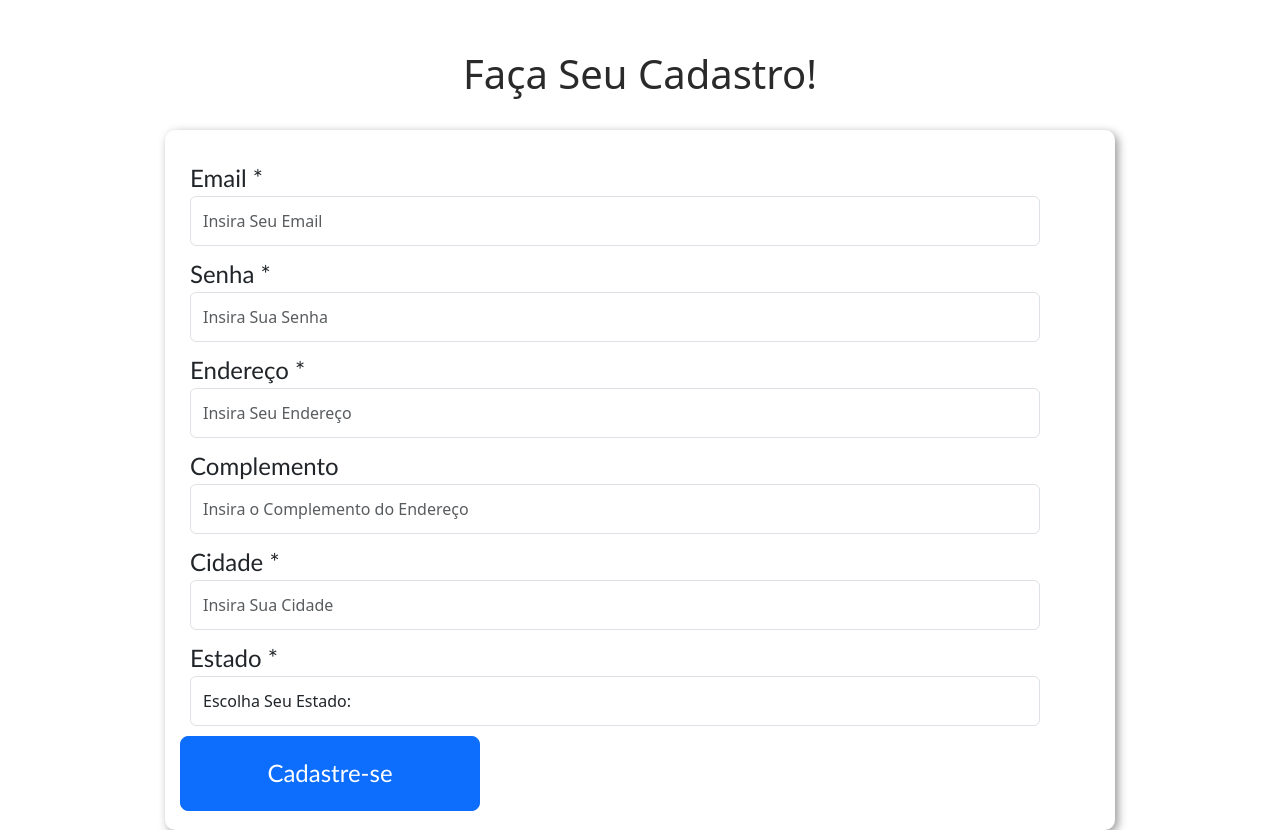
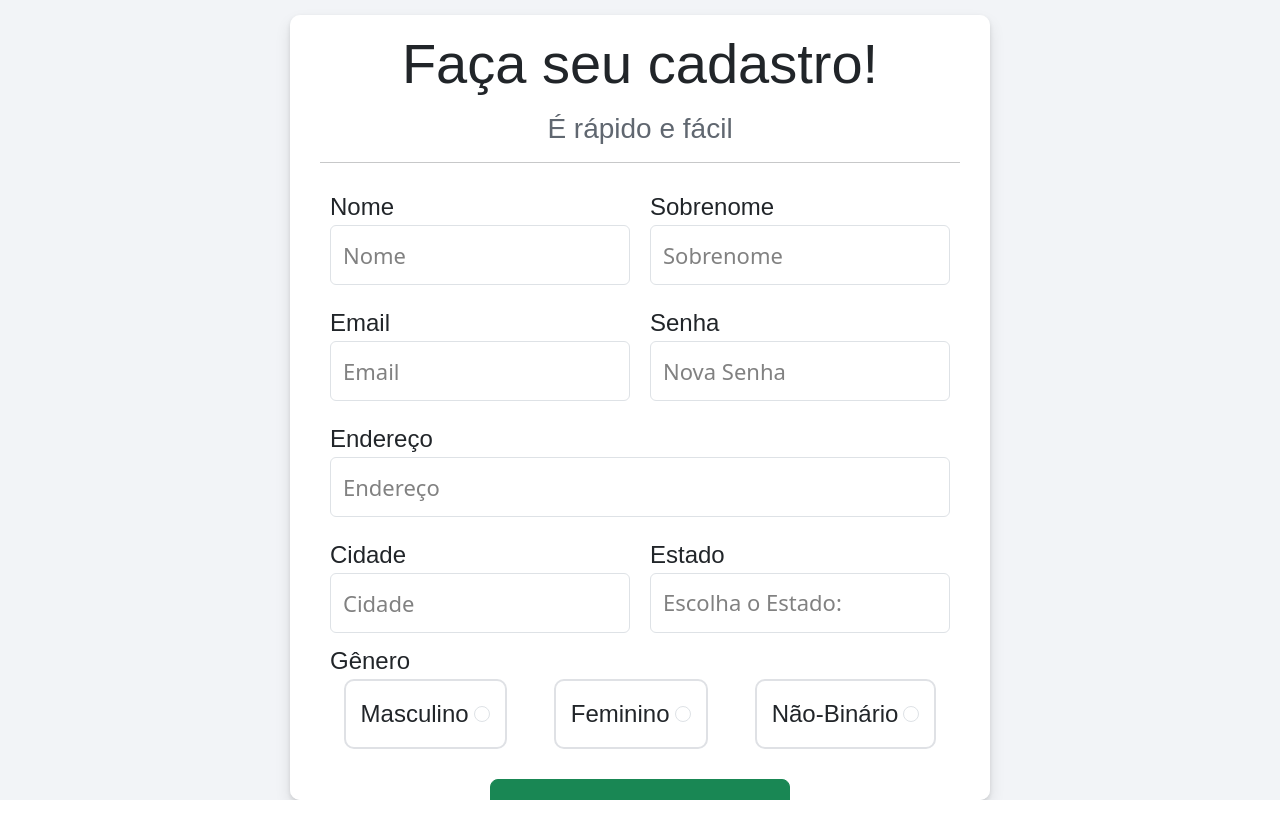
Before and after one commit to diegoNZ04/Register-Login-Angular, an Angular app: page /register-component in a window 1280 px wide. After the commit the page ends 800 px from the top, so only its background shows below. Built offline with nearby package versions, Linux system fonts and the light colour scheme.

Commit message:
feat: Pagina Cadastro

```diff
--- a/src/app/app.routes.ts
+++ b/src/app/app.routes.ts
@@ -3,7 +3,7 @@ import { RegisterComponent } from './components/register/register.component';
 import { HomeComponent } from './components/home/home.component';
 
 export const routes: Routes = [
-  {path: '', redirectTo: '/home-component', pathMatch: 'full'},
-  {path: 'home-component', component: HomeComponent},
-  {path: 'register-component', component: RegisterComponent}
+  { path: '', redirectTo: '/home-component', pathMatch: 'full' },
+  { path: 'home-component', component: HomeComponent },
+  { path: 'register-component', component: RegisterComponent }
 ];
--- a/src/app/components/register/register.component.css
+++ b/src/app/components/register/register.component.css
@@ -1,42 +1,114 @@
-header {
-  text-align: center;
-  margin-top: 50px;
-  color: rgb(43, 42, 42);
+.globalContainer {
+  width: 100vw;
+  height: 100vh;
+  background: #f2f4f7;
+  display: flex;
+  justify-content: center;
+  align-items: center;
+  flex-direction: column;
 }
 
-.form-container {
+h2 {
+  font-family: Arial, Helvetica, sans-serif;
+  margin-bottom: 15px;
+  margin-top: 0px;
+  text-align: center;
+}
+
+h3 {
+  font-family: Arial, Helvetica, sans-serif;
+  color: #606770;
+  text-align: center;
+}
+
+.formContainer {
   display: flex;
-  flex-direction: column;
   justify-content: center;
   background: #fff;
   border-radius: 10px;
   padding: 15px;
   max-width: 950px;
-  height: 700px;
-  margin: auto;
-  box-shadow: 3px 3px 10px rgba(0, 0, 0, 0.41);
+  max-height: 950px;
+  min-width: 700px;
+  margin-top: 15px;
+  overflow-y: auto;
+  box-shadow: 0px 2px 4px rgba(0, 0, 0, 0.1), 0px 8px 16px rgba(0, 0, 0, 0.1);
 }
 
 .form-row {
   margin: 10px;
 }
 
-.form-row label {
-  font-family: "Gill Sans", "Gill Sans MT", Calibri, "Trebuchet MS", sans-serif;
+.form-row label,
+.gender-radio label,
+.gender-label {
+  font-family: Arial, Helvetica, sans-serif;
   font-size: x-large;
+}
+
+.gender-label {
+  margin-left: 10px;
 }
 
 .form-row input,
 select {
-  width: 850px;
-  height: 50px;
+  height: 60px;
+}
+
+.form-row input,
+.form-row input::placeholder,
+select,
+option {
+  font-size: 22px;
+  color: rgb(129, 129, 129);
+}
+
+.EmailPassRow,
+.NameLastNameRow,
+.CityStateRow,
+.GenderRow {
+  display: flex;
+  flex-direction: row;
+}
+
+.email-row,
+.password-row,
+.name-row,
+.lastName-row,
+.city-row,
+.state-row {
+  width: 300px;
+}
+
+.gender-radio {
+  display: flex;
+  justify-content: space-evenly;
+  padding: 15px;
+  margin: auto;
+  border: 2px solid #dfe1e5;
+  border-radius: 10px;
+}
+
+.gender-radio:hover {
+  background-color: #dfe1e5;
+  color: #fff;
+}
+
+.gender-radio input[type="radio"] {
+  margin-left: 5px;
+  margin-top: 10px;
+}
+
+.alert {
+  font-size: 0.9rem;
+  line-height: 1.2;
 }
 
 .btn-container {
   display: flex;
   align-items: center;
   justify-content: center;
-  margin: auto;
+  margin-top: 30px;
 }
 
 .register {
--- a/src/app/components/register/register.component.html
+++ b/src/app/components/register/register.component.html
@@ -1,35 +1,96 @@
-<header>
-  <h1>Faça Seu Cadastro!</h1>
-</header>
-<br />
-<div class="form-container">
-  <form [formGroup]="registerForm" (ngSubmit)="register()">
+<div class="globalContainer">
+  <!-- Form -->
+  <div class="formContainer">
+    <form [formGroup]="formRegister">
+      <h2 class="display-4">Faça seu cadastro!</h2>
+      <h3>É rápido e fácil</h3>
+      <hr />
+      <!-- Name & LastName-->
+      <div class="NameLastNameRow">
+        <!-- NAME -->
+        <div class="form-row name-row">
+          <div class="form-group">
+            <!-- NAME INPUT -->
+            <label>Nome</label>
+            <input
+              type="text"
+              class="form-control"
+              formControlName="name"
+              placeholder="Nome"
+              maxlength="50"
+              required
+            />
+
+            <!-- NAME AWARNING -->
+            @if (formRegister.get('name').hasError('required') &&
+            formRegister.get('name').touched) {
+            <p class="alert alert-warning">O campo email é obrigatório.</p>
+            } @if (formRegister.get('name').hasError('maxlength') &&
+            formRegister.get('name').touched) {
+            <p class="alert alert-warning alert">
+              O campo nome pode conter no máximo 50 caracteres.
+            </p>
+            }
+          </div>
+        </div>
+
+        <!-- LAST NAME -->
+        <div class="form-row lastName-row">
+          <div class="form-group">
+            <!-- LAST NAME INPUT -->
+            <label>Sobrenome</label>
+            <input
+              type="text"
+              class="form-control"
+              formControlName="lastName"
+              placeholder="Sobrenome"
+              maxlength="50"
+              required
+            />
+
+            <!-- PASSWORD AWARNING -->
+            @if (formRegister.get('lastName').hasError('required') &&
+            formRegister.get('lastName').touched) {
+            <p class="alert alert-warning alert">
+              O campo sobrenome é obrigatório.
+            </p>
+            } @if (formRegister.get('lastName').hasError('maxlength') &&
+            formRegister.get('lastName').touched) {
+            <p class="alert alert-warning alert">
+              O campo sobrenome pode conter no máximo 50 caracteres.
+            </p>
+            }
+          </div>
+        </div>
+      </div>
+      <!-- Email & Password Row -->
+      <div class="EmailPassRow">
         <!-- EMAIL -->
-    <div class="form-row">
+        <div class="form-row email-row">
           <div class="form-group">
             <!-- EMAIL INPUT -->
-        <label>Email *</label>
+            <label>Email</label>
             <input
               type="email"
               class="form-control"
               formControlName="email"
-          placeholder="Insira Seu Email"
+              placeholder="Email"
               minlength="8"
               required
             />
 
             <!-- EMAIL AWARNING -->
-        @if (registerForm.get('email').hasError('required') &&
-        registerForm.get('email').touched) {
+            @if (formRegister.get('email').hasError('required') &&
+            formRegister.get('email').touched) {
             <p class="alert alert-warning">O campo email é obrigatório.</p>
-        } @if (registerForm.get('email').hasError('minlength') &&
-        registerForm.get('email').touched) {
-        <p class="alert alert-warning">
+            } @if (formRegister.get('email').hasError('minlength') &&
+            formRegister.get('email').touched) {
+            <p class="alert alert-warning alert">
               O campo email precisa conter pelo menos 8 caracteres.
             </p>
-        } @if (registerForm.get('email').hasError('maxlength') &&
-        registerForm.get('email').touched) {
-        <p class="alert alert-warning">
+            } @if (formRegister.get('email').hasError('maxlength') &&
+            formRegister.get('email').touched) {
+            <p class="alert alert-warning alert">
               O campo email pode conter no máximo 100 caracteres.
             </p>
             }
@@ -37,109 +98,93 @@
         </div>
 
         <!-- PASSWORD -->
-    <div class="form-row">
+        <div class="form-row password-row">
           <div class="form-group">
             <!-- PASSWORD INPUT -->
-        <label for="inputPassword">Senha *</label>
+            <label>Senha</label>
             <input
               type="password"
               class="form-control"
               formControlName="password"
-          placeholder="Insira Sua Senha"
+              placeholder="Nova Senha"
               minlength="8"
               maxlength="12"
               required
             />
 
             <!-- PASSWORD AWARNING -->
-        @if (registerForm.get('password').hasError('required') &&
-        registerForm.get('password').touched) {
-        <p class="alert alert-warning">O campo senha é obrigatório.</p>
-        } @if (registerForm.get('password').hasError('minlength') &&
-        registerForm.get('password').touched) {
-        <p class="alert alert-warning">
+            @if (formRegister.get('password').hasError('required') &&
+            formRegister.get('password').touched) {
+            <p class="alert alert-warning alert">
+              O campo senha é obrigatório.
+            </p>
+            } @if (formRegister.get('password').hasError('minlength') &&
+            formRegister.get('password').touched) {
+            <p class="alert alert-warning alert">
               O campo senha precisa conter pelo menos 8 caracteres.
             </p>
-        } @if (registerForm.get('password').hasError('maxlength') &&
-        registerForm.get('password').touched) {
-        <p class="alert alert-warning">
+            } @if (formRegister.get('password').hasError('maxlength') &&
+            formRegister.get('password').touched) {
+            <p class="alert alert-warning alert">
               O campo senha pode conter no máximo 12 caracteres.
             </p>
             }
           </div>
         </div>
-
+      </div>
       <!-- ADDRESS -->
       <div class="form-row">
         <div class="form-group">
           <!-- ADDRESS INPUT -->
-        <label>Endereço *</label>
+          <label>Endereço</label>
           <input
             type="text"
             class="form-control"
             formControlName="address"
-          placeholder="Insira Seu Endereço"
+            placeholder="Endereço"
             maxlength="100"
             required
           />
 
           <!-- ADDRESS AWARING -->
-        @if (registerForm.get('address').hasError('required') &&
-        registerForm.get('address').touched) {
-        <p class="alert alert-warning">O campo endereço é obrigatório.</p>
-        } @if (registerForm.get('address').hasError('maxlength') &&
-        registerForm.get('address').touched) {
-        <p class="alert alert-warning">
+          @if (formRegister.get('address').hasError('required') &&
+          formRegister.get('address').touched) {
+          <p class="alert alert-warning alert">
+            O campo endereço é obrigatório.
+          </p>
+          } @if (formRegister.get('address').hasError('maxlength') &&
+          formRegister.get('address').touched) {
+          <p class="alert alert-warning alert">
             O campo endereço pode conter no máximo 100 caracteres.
           </p>
           }
         </div>
       </div>
-
-    <!-- COMPLEMENT -->
-    <div class="form-row">
-      <div class="form-group">
-        <!-- COMPLEMENT INPUT -->
-        <label>Complemento</label>
-        <input
-          type="text"
-          class="form-control"
-          formControlName="complement"
-          placeholder="Insira o Complemento do Endereço"
-          maxlength="100"
-        />
-
-        <!-- COMPLEMENT AWARING -->
-        @if (registerForm.get('complement').hasError('maxlength') &&
-        registerForm.get('complement').touched) {
-        <p class="alert alert-warning">
-          O campo endereço pode conter no máximo 100 caracteres.
-        </p>
-        }
-      </div>
-    </div>
-
+      <!-- City & State Row -->
+      <div class="CityStateRow">
         <!-- CITY -->
-    <div class="form-row">
+        <div class="form-row city-row">
           <div class="form-group">
             <!-- CITY INPUT -->
-        <label>Cidade *</label>
+            <label>Cidade</label>
             <input
               type="text"
               class="form-control"
               formControlName="city"
-          placeholder="Insira Sua Cidade"
+              placeholder="Cidade"
               maxlength="100"
               required
             />
 
             <!-- CITY AWARING -->
-        @if (registerForm.get('city').hasError('required') &&
-        registerForm.get('city').touched) {
-        <p class="alert alert-warning">O campo cidade é obrigatório.</p>
-        } @if (registerForm.get('city').hasError('maxlength') &&
-        registerForm.get('city').touched) {
-        <p class="alert alert-warning">
+            @if (formRegister.get('city').hasError('required') &&
+            formRegister.get('city').touched) {
+            <p class="alert alert-warning alert">
+              O campo cidade é obrigatório.
+            </p>
+            } @if (formRegister.get('city').hasError('maxlength') &&
+            formRegister.get('city').touched) {
+            <p class="alert alert-warning alert">
               O campo cidade pode conter no máximo 100 caracteres.
             </p>
             }
@@ -147,26 +192,70 @@
         </div>
 
         <!-- STATE -->
-    <div class="form-row">
+        <div class="form-row state-row">
           <div class="form-group">
             <!-- STATE SELECT -->
-        <label>Estado *</label>
+            <label>Estado</label>
             <select class="form-control" formControlName="state" required>
-          <option value="" disabled selected>Escolha Seu Estado:</option>
-          <option *ngFor="let state of stateList" [value]="state">
-            {{ state }}
-          </option>
+              <option value="" disabled selected>Escolha o Estado:</option>
+              <option *ngFor="let state of states">{{ state }}</option>
             </select>
 
             <!-- STATE AWARNING -->
-        @if (registerForm.get('state').hasError('required') &&
-        registerForm.get('state').touched) {
-        <p class="alert alert-warning">O campo estado é obrigatório.</p>
+            @if (formRegister.get('state').hasError('required') &&
+            formRegister.get('state').touched) {
+            <p class="alert alert-warning alert">
+              O campo estado é obrigatório.
+            </p>
             }
           </div>
         </div>
-    <button type="submit" class="btn btn-primary btn-lg register" role="button">
+      </div>
+      <!-- Gender Row -->
+      <div class="gender-label">Gênero</div>
+      <div class="GenderRow">
+        <!-- MASC RADIO -->
+        <div class="form-check form-check-inline gender-radio">
+          <label class="form-check-label" for="mascRadio">Masculino</label>
+          <input
+            class="form-check-input"
+            type="radio"
+            id="mascRadio"
+            value="mascOption"
+          />
+        </div>
+        <!-- FEM RADIO -->
+        <div class="form-check form-check-inline gender-radio">
+          <label class="form-check-label" for="femRadio">Feminino</label>
+          <input
+            class="form-check-input"
+            type="radio"
+            id="femRadio"
+            value="femOption"
+          />
+        </div>
+        <!-- OTHER RADIO -->
+        <div class="form-check form-check-inline gender-radio">
+          <label class="form-check-label" for="otherRadio">Não-Binário</label>
+          <input
+            class="form-check-input"
+            type="radio"
+            id="otherRadio"
+            value="otherOption"
+          />
+        </div>
+      </div>
+      <!-- BUTTON -->
+      <div class="btn-container">
+        <button
+          type="submit"
+          class="btn btn-success btn-lg register"
+          role="button"
+          (click)="register()"
+        >
           Cadastre-se
         </button>
+      </div>
     </form>
   </div>
+</div>
--- a/src/app/components/register/register.component.ts
+++ b/src/app/components/register/register.component.ts
@@ -18,7 +18,9 @@ import { User } from '../../Models/User';
 })
 export class RegisterComponent {
   // forms Validation
-  registerForm = new FormGroup({
+  formRegister = new FormGroup({
+    name: new FormControl('', [Validators.required, Validators.maxLength(50)]),
+    lastName: new FormControl('', [Validators.required, Validators.maxLength(50)]),
     email: new FormControl('', [Validators.required, Validators.minLength(8), Validators.maxLength(100)]),
     password: new FormControl('', [
       Validators.required,
@@ -29,7 +31,6 @@ export class RegisterComponent {
       Validators.required,
       Validators.maxLength(100),
     ]),
-    complement: new FormControl('', [Validators.maxLength(100)]),
     city: new FormControl('', [Validators.required, Validators.maxLength(100)]),
     state: new FormControl('', [Validators.required])
   });
@@ -39,38 +40,38 @@ export class RegisterComponent {
 
   // Register Function
   register() {
-    this.userVetor.push(this.registerForm.value as User);
-    this.registerForm.reset();
+    this.userVetor.push(this.formRegister.value as User);
+    this.formRegister.reset();
   }
 
-  //State List
-  stateList: string[] = [
-    "AC",
-    "AL",
-    "AP",
-    "AM",
-    "BA",
-    "CE",
-    "DF",
-    "ES",
-    "GO",
-    "MA",
-    "MT",
-    "MS",
-    "MG",
-    "PA",
-    "PB",
-    "PR",
-    "PE",
-    "PI",
-    "RJ",
-    "RN",
-    "RS",
-    "RO",
-    "PR",
-    "SC",
-    "SP",
-    "SE",
-    "TO"
+  // State List
+  states = [
+    "Acre",
+    "Alagoas",
+    "Amapá",
+    "Amazonas",
+    "Bahia",
+    "Ceará",
+    "Distrito Federal",
+    "Espírito Santo",
+    "Goiás",
+    "Maranhão",
+    "Mato Grosso",
+    "Mato Grosso do Sul",
+    "Minas Gerais",
+    "Pará",
+    "Paraíba",
+    "Paraná",
+    "Pernambuco",
+    "Piauí",
+    "Rio de Janeiro",
+    "Rio Grande do Norte",
+    "Rio Grande do Sul",
+    "Rondônia",
+    "Roraima",
+    "Santa Catarina",
+    "São Paulo",
+    "Sergipe",
+    "Tocantins",
   ]
 }
```
Lines whose indentation alone changed are shown as unchanged.
